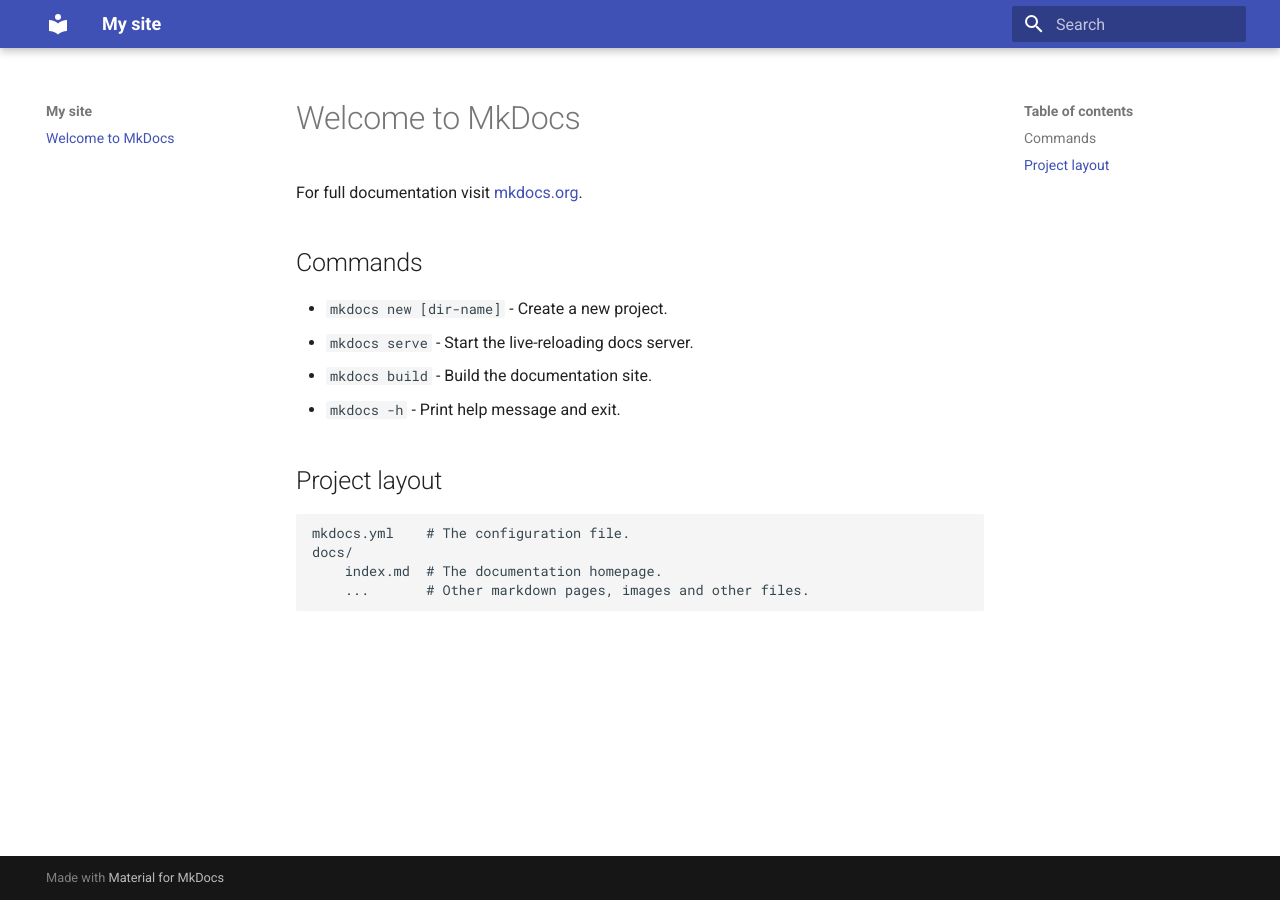
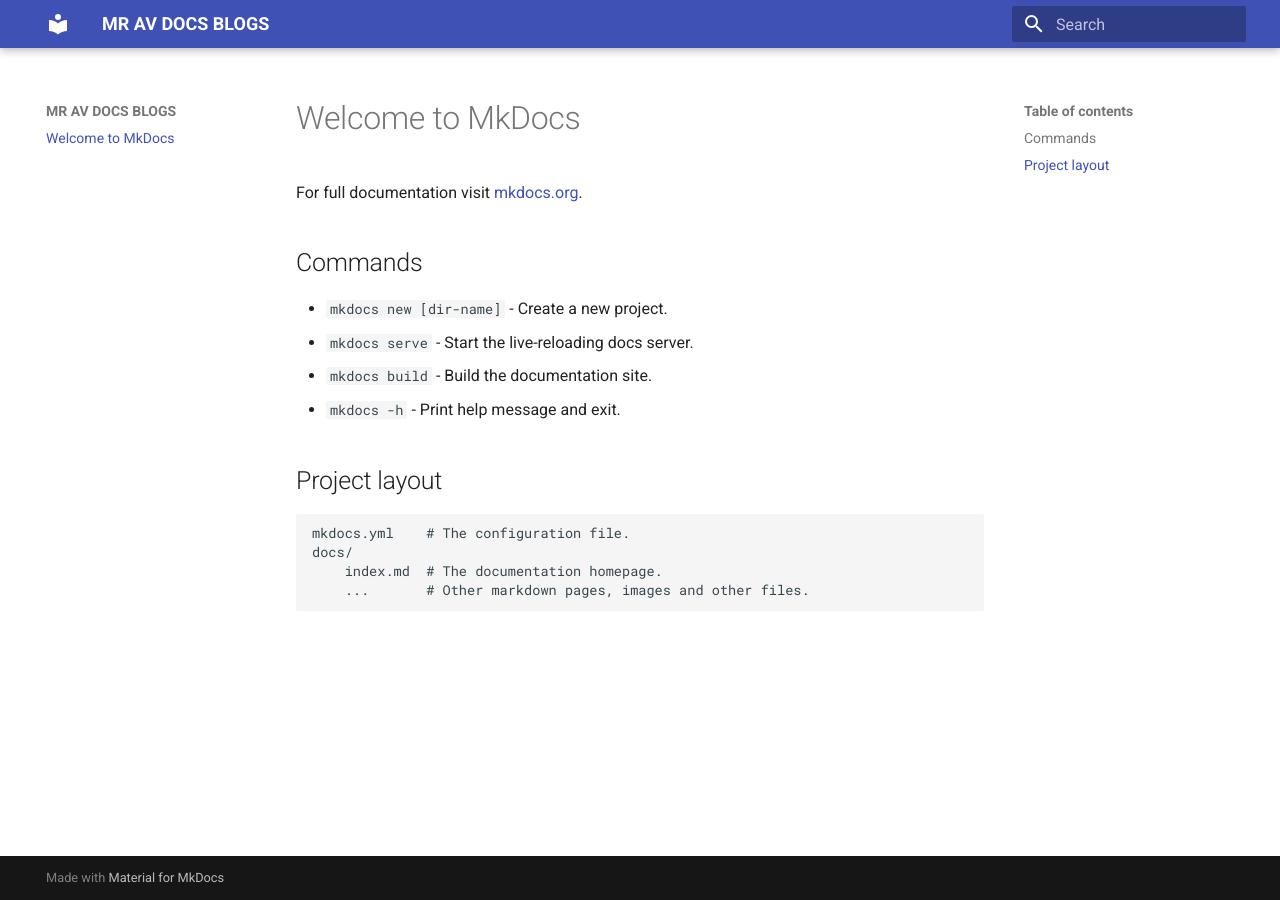
Before and after one commit to mravtechinfo/mrav-doc-blogs, an MkDocs documentation site: the page built from docs/index.md, in a window 1280 px wide. Built offline with MkDocs 1.6.1 and Material for MkDocs 9.7.7, drawn with Linux system fonts in a browser that asks for light colours.

Commit message:
new docs blogs published

```diff
--- a/mkdocs.yml
+++ b/mkdocs.yml
@@ -1,4 +1,4 @@
-site_name: My site
+site_name: MR AV DOCS BLOGS
 site_url: https://mydomain.org/mysite
 theme:
   name: material
```
Also changed, not shown: site/404.html, site/index.html.
